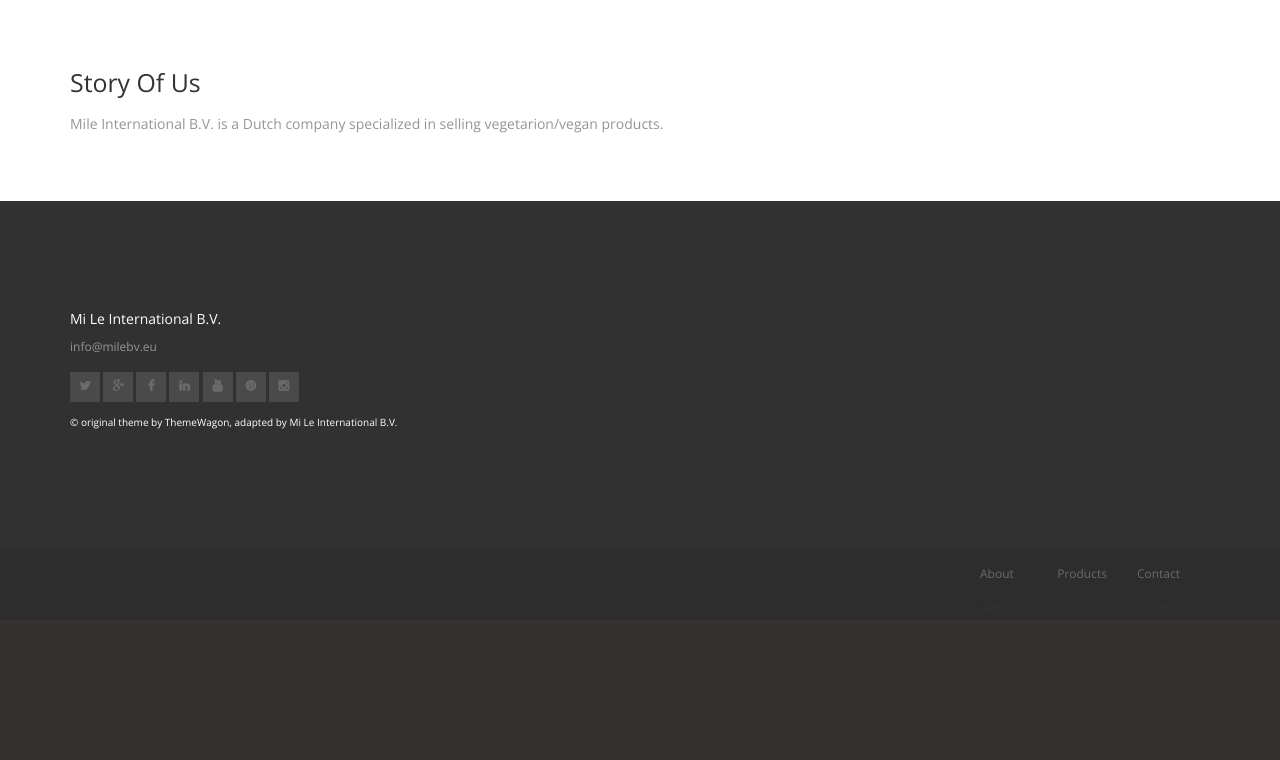
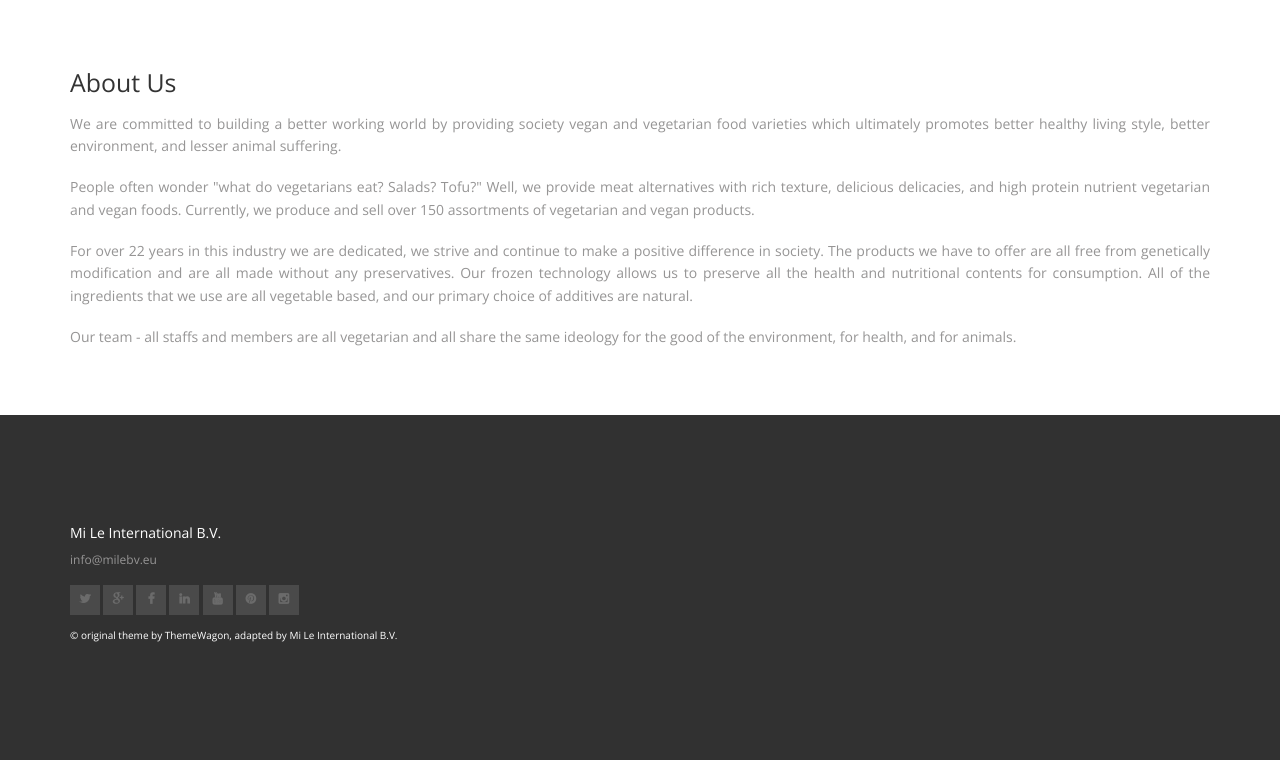
Before and after one commit to dpranantha/code-igniter-example, a CodeIgniter app: page /milebv/index.php/about in a window 1280 px wide. Shown: the part 260-1020 px from the top of the page. Before the commit the page ends 838 px from the top, so only its background shows below. Run offline with CodeIgniter, Linux system fonts and the light colour scheme; tables that the repository leaves empty hold one stand-in row (values such as "Sample post"); some libraries are stand-ins or nearby versions.

Commit message:
about page

```diff
--- a/application/views/pages/about.php
+++ b/application/views/pages/about.php
@@ -32,10 +32,16 @@
         <div class="container">
             <article class="blog-item" id="about_us">
             <div class="blog-heading">
-                <h3 class="text-capitalize">Story of us</h3>
+                <h3 class="text-capitalize">About us</h3>
             </div>
-                <p>Mile International B.V. is a Dutch company specialized in selling vegetarion/vegan products.
-                </p>
+                <p>We are committed to building a better working world by providing society vegan and vegetarian food varieties which ultimately promotes better healthy living style, better environment, and lesser animal suffering.</p>
+
+                <p>People often wonder "what do vegetarians eat? Salads? Tofu?" Well, we provide meat alternatives with rich texture, delicious delicacies, and high protein nutrient vegetarian and vegan foods. Currently, we produce and sell over 150 assortments of vegetarian and vegan products.</p>
+
+                <p>For over 22 years in this industry we are dedicated, we strive and continue to make a positive difference in society. The products we have to offer are all free from genetically modification and are all made without any preservatives. Our frozen technology allows us to preserve all the health and nutritional contents for consumption. All of the ingredients that we use are all vegetable based, and our primary choice of additives are natural.</p>
+
+                <p>Our team - all staffs and members are all vegetarian and all share the same ideology for the good of the environment, for health, and for animals.</p>
+
             </article>
         </div>
     </section>
```
